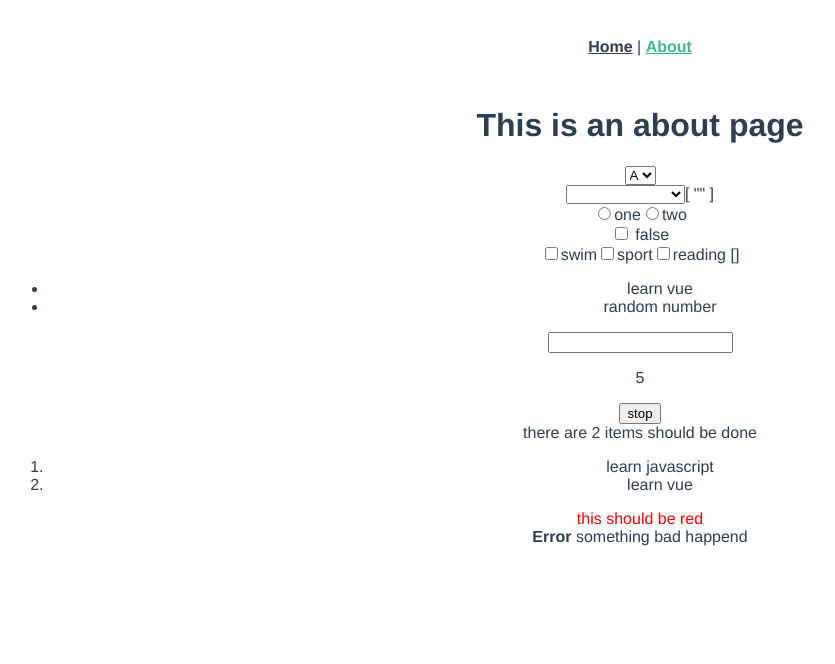
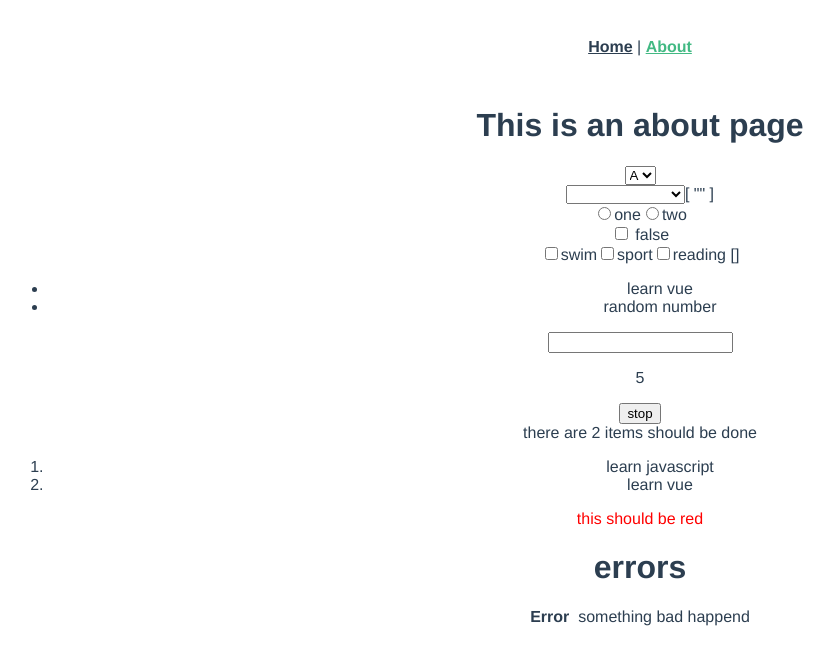
Before and after one commit to tangtongguang/vue, a Vue app: page /about in a window 1280 px wide. Shown: the top 664 px of the page, without its empty margins (0-835 px from the left). Built offline with nearby package versions, Linux system fonts and the light colour scheme.

Commit message:
添加  slot name

```diff
--- a/src/components/SlotComponent.vue
+++ b/src/components/SlotComponent.vue
@@ -1,5 +1,10 @@
 <template>
-  <div><strong>Error</strong><slot></slot></div>
+  <div>
+    <div>
+      <slot name="header"></slot>
+    </div>
+    <strong>Error</strong><slot></slot>
+  </div>
 </template>
 <script>
 export default {};
--- a/src/views/About.vue
+++ b/src/views/About.vue
@@ -75,7 +75,10 @@
       }}</todo-item>
     </ol>
     <div v-html="rawHtml"></div>
-    <slot-component>&nbsp;something bad happend</slot-component>
+    <slot-component>
+      <template v-slot:header><h1>errors</h1></template>
+      <template v-slot:default> &nbsp;something bad happend </template>
+    </slot-component>
   </div>
 </template>
 
```
